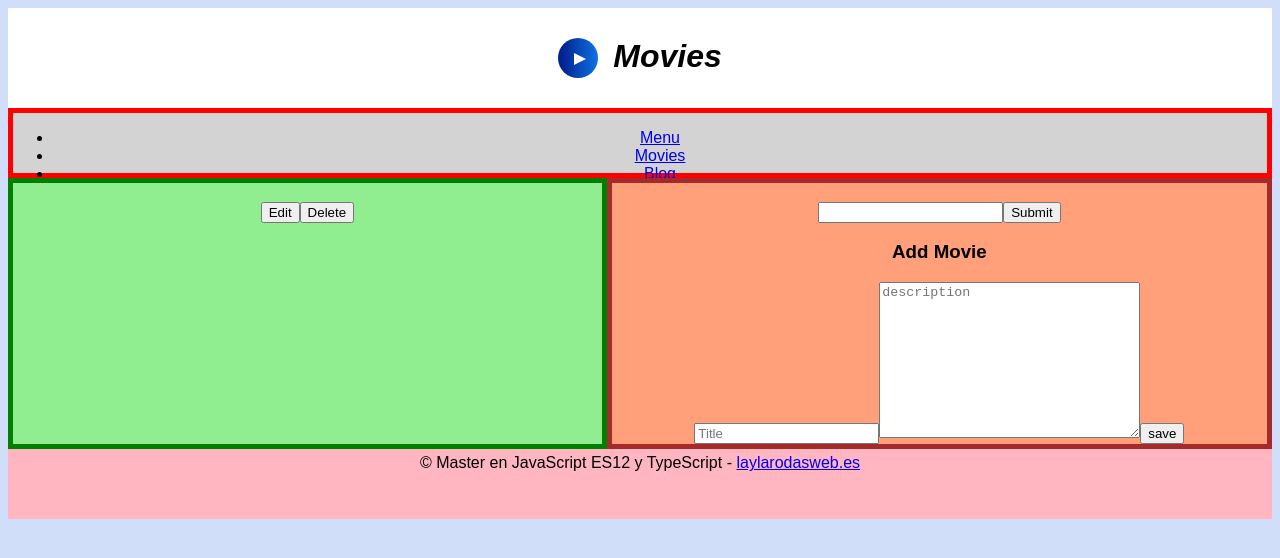
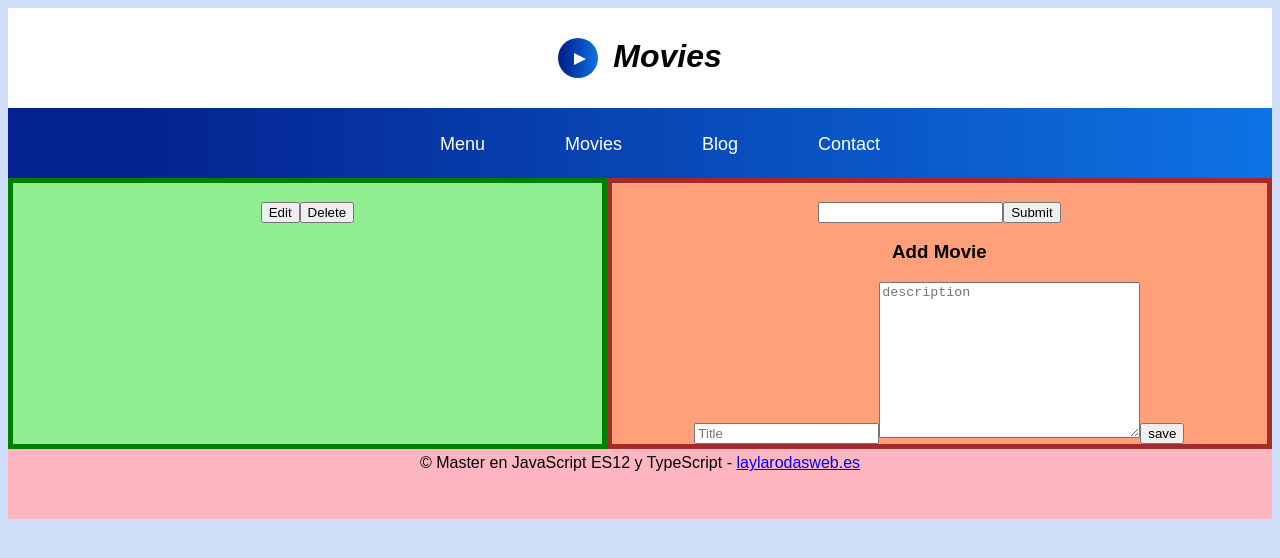
Before and after one commit to laylarodas/app-movies, a React (Vite) app: page / in a window 1280 px wide. Shown: the top 558 px of the page. Built offline with nearby package versions, Linux system fonts and the light colour scheme.

Commit message:
estilos del nav

```diff
--- a/src/assets/css/styles.css
+++ b/src/assets/css/styles.css
@@ -60,9 +60,38 @@ body{
 
 .nav{
     grid-area: nav;
-    border: 5px solid red;
-    background-color: lightgray;
+    background: linear-gradient(90deg, #03228f 10%,#0e73e4 100%);
 }
+
+.nav > ul {
+    display: flex;
+    justify-content: center;
+    align-items: center;
+    list-style: none;
+
+}
+
+.nav li {
+    padding: 10px;
+
+}
+
+.nav a {
+    display: block;
+    margin-left: 30px;
+    margin-right: 30px;
+    font-size: 18px;
+    font-weight: lighter;
+    color: #ffff;
+    text-decoration: none;
+    transition: all 300ms;
+}
+
+.nav a:hover{
+    transform: scale(1.1,1.1);
+}
+
+
 
 .content{
     grid-area: content;
```
